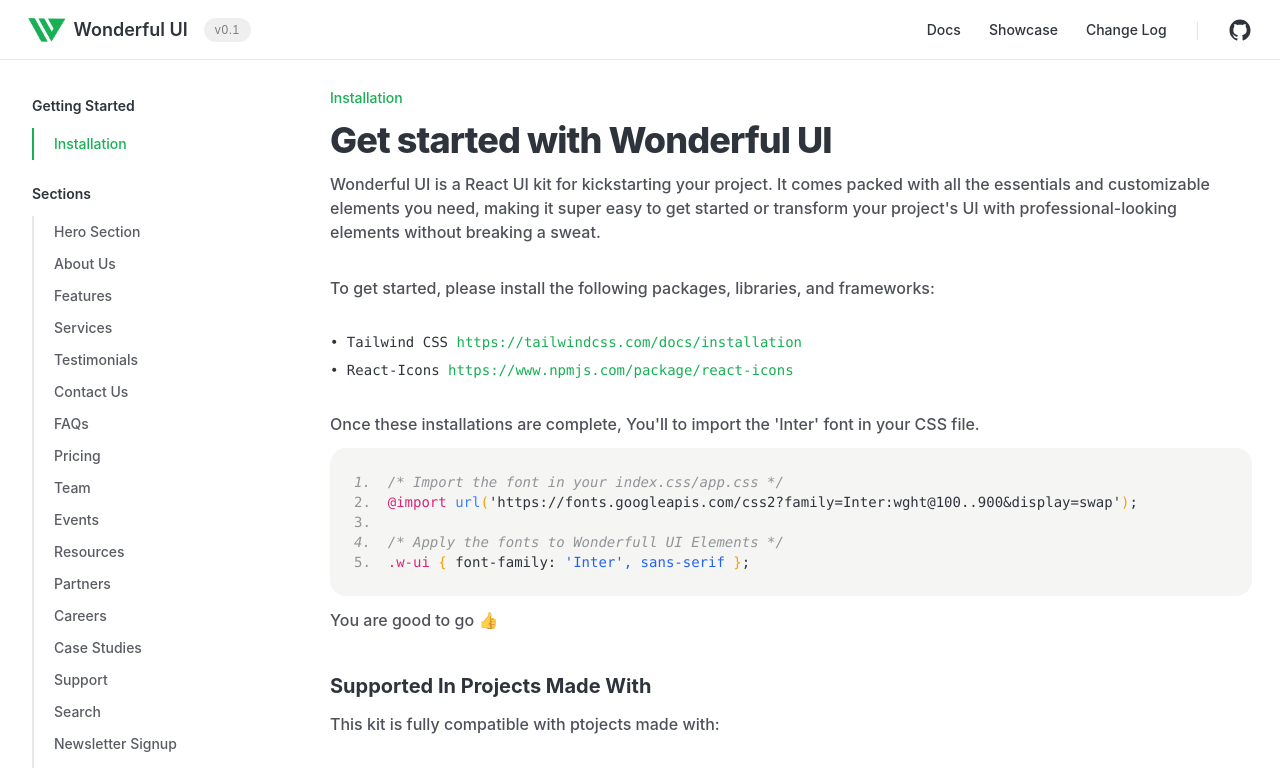
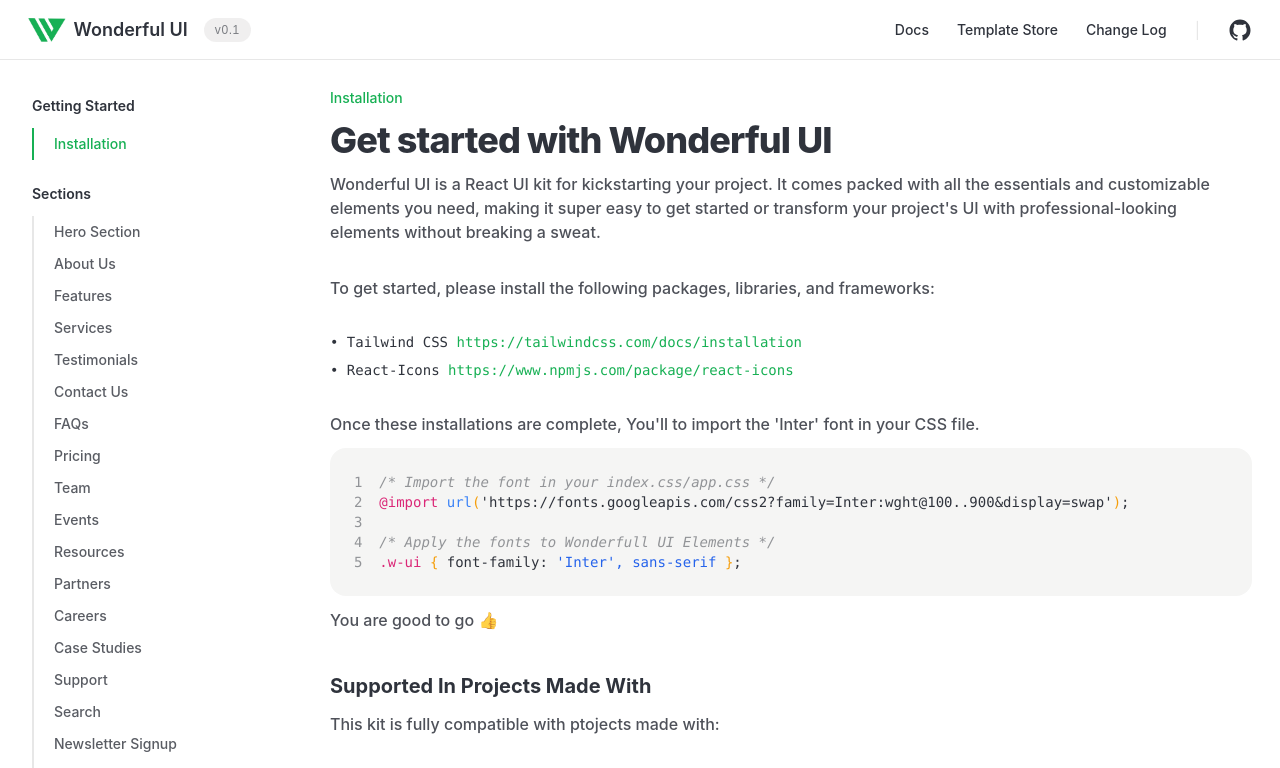
Before and after one commit to kevindermot99/Wonderful-UI, a React (Vite) app: page /#/installation in a window 1280 px wide. Shown: the top 768 px of the page. Built offline with nearby package versions, Linux system fonts and the light colour scheme.

Commit message:
installation more clear

```diff
--- a/src/components/CodeBrock.jsx
+++ b/src/components/CodeBrock.jsx
@@ -4,12 +4,12 @@ function CodeBrock() {
   return (
     <div className="bg-stone-100 w-full rounded-2xl p-6 my-3 font-normal text-sm text-dark-text ">
       <p className="italic text-dark-text/50 font-mono ">
-        <span className="font-mono select-none text-dark-text/50">1. &nbsp;</span>/* Import the
+        <span className="font-mono select-none text-dark-text/50 not-italic">1 &nbsp;</span>/* Import the
         font in your index.css/app.css */
       </p>
       <p className="font-mono">
         <span className="font-mono text-pink-600">
-          <span className="font-mono select-none text-dark-text/50">2. &nbsp;</span>@import{" "}
+          <span className="font-mono select-none text-dark-text/50 not-italic">2 &nbsp;</span>@import{" "}
         </span>
         <span className="font-mono text-blue-500">url</span>
         <span className="font-mono text-amber-500 ">(</span>
@@ -18,12 +18,12 @@ function CodeBrock() {
         </span>
         <span className="font-mono  text-amber-500 ">)</span>;
       </p>
-      <span className="font-mono select-none text-dark-text/50">3. &nbsp;</span><br />
+      <span className="font-mono select-none text-dark-text/50 not-italic">3 &nbsp;</span><br />
       <p className="italic text-dark-text/50 font-mono ">
-      <span className="font-mono select-none text-dark-text/50">4. &nbsp;</span>/* Apply the fonts to Wonderfull UI Elements */
+      <span className="font-mono select-none text-dark-text/50 not-italic">4 &nbsp;</span>/* Apply the fonts to Wonderfull UI Elements */
       </p>
       <p className="font-mono">
-        <span className="font-mono text-pink-600"><span className="font-mono select-none text-dark-text/50">5. &nbsp;</span>.w-ui </span>
+        <span className="font-mono text-pink-600"><span className="font-mono select-none text-dark-text/50 not-italic">5 &nbsp;</span>.w-ui </span>
         <span className="font-mono text-amber-500 ">{`{ `}</span>
         <span className="font-mono ">
           font-family:{" "}
--- a/src/components/Navbar.jsx
+++ b/src/components/Navbar.jsx
@@ -33,7 +33,7 @@ function Navbar() {
           to={`/`}
           className="font-medium capitalize text-sm text-dark-text hover:text-main-color transition"
         >
-          showcase
+          Template store
         </Link>
         <Link
           to={`/`}
```
